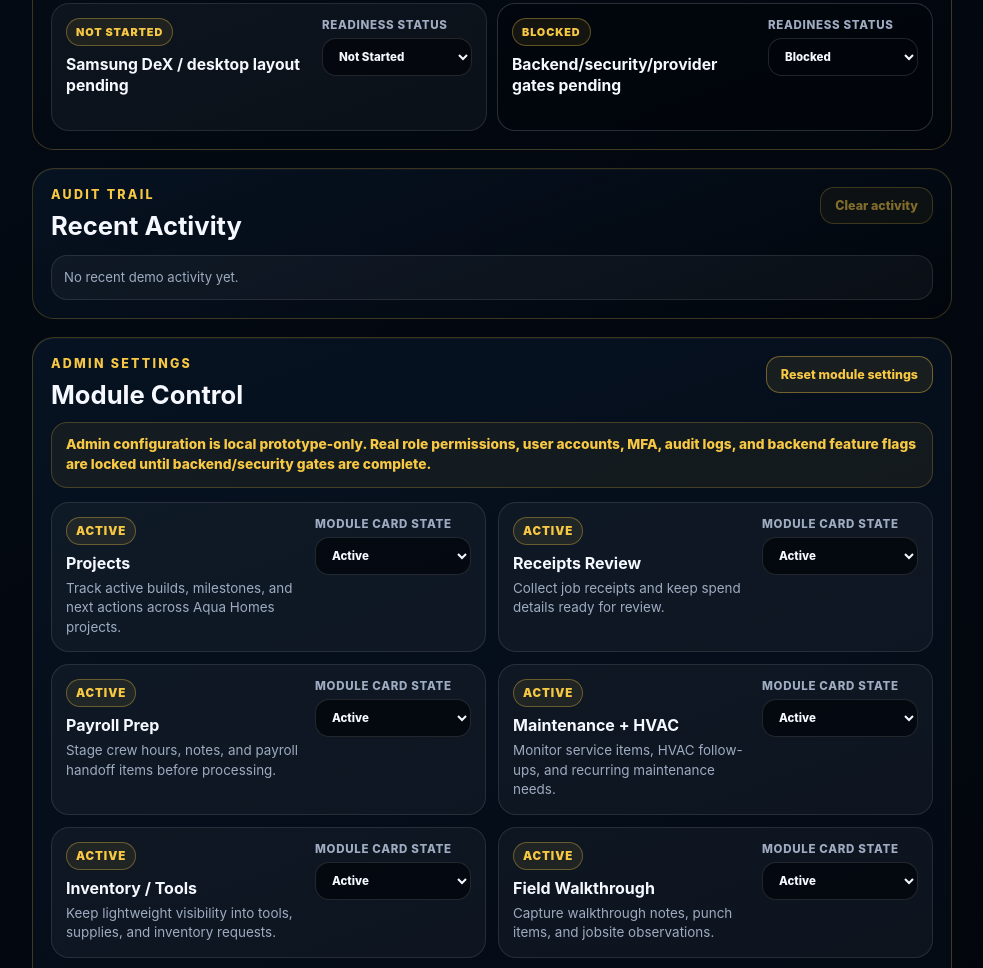
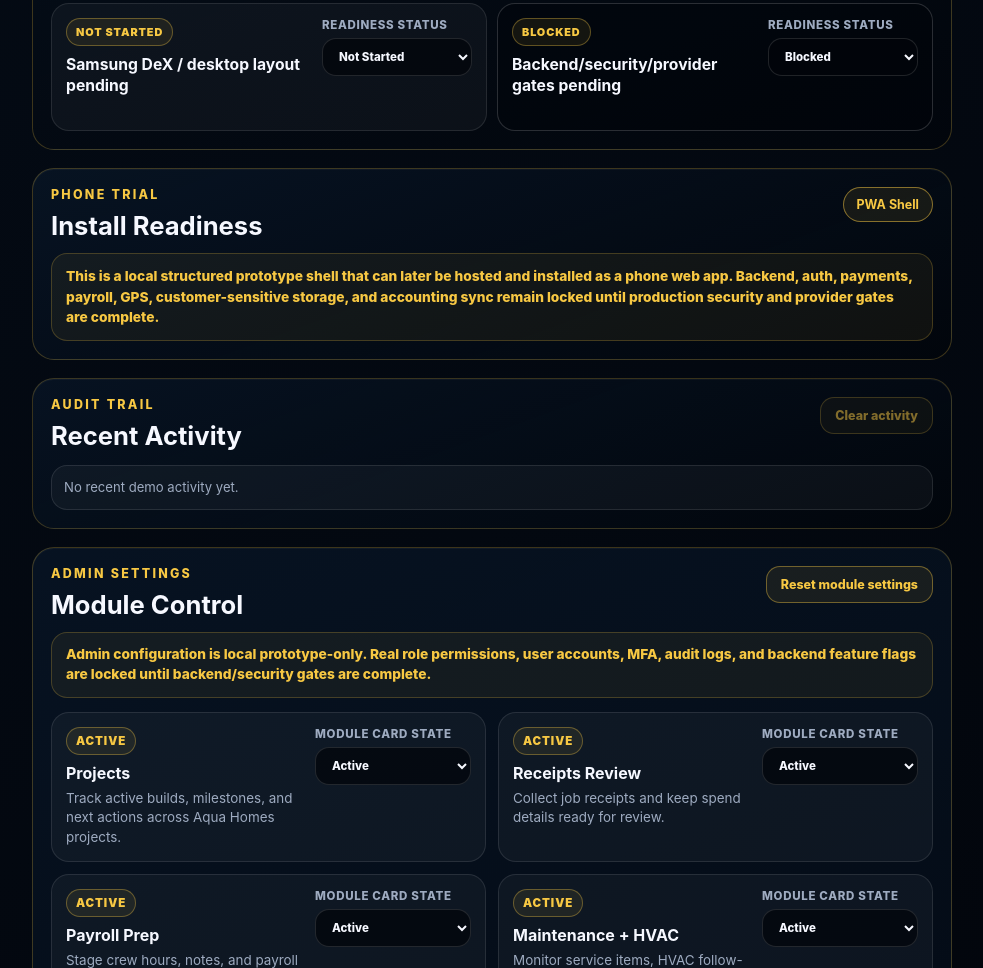
Before and after one commit to deyve55/aqua-homes-os, a plain HTML site: page structured-app/index.html in a window 1280 px wide. Shown: the part 2821-3789 px from the top of the page, without its empty margins (148-1131 px from the left). Drawn offline with Linux system fonts and the light colour scheme.

Commit message:
Add structured app PWA install shell

```diff
--- a/structured-app/index.html
+++ b/structured-app/index.html
@@ -3,7 +3,14 @@
   <head>
     <meta charset="utf-8" />
     <meta name="viewport" content="width=device-width, initial-scale=1" />
+    <meta name="application-name" content="Aqua Homes OS" />
+    <meta name="theme-color" content="#06111f" />
+    <meta name="mobile-web-app-capable" content="yes" />
+    <meta name="apple-mobile-web-app-capable" content="yes" />
+    <meta name="apple-mobile-web-app-title" content="Aqua Homes OS" />
+    <meta name="apple-mobile-web-app-status-bar-style" content="black-translucent" />
     <title>Aqua Homes AI Construction OS — Structured Starter</title>
+    <link rel="manifest" href="manifest.webmanifest" />
     <link rel="stylesheet" href="styles.css" />
   </head>
   <body>
@@ -74,6 +81,21 @@
             data-launch-readiness-list
             aria-label="Launch Control trial readiness checklist"
           ></div>
+        </section>
+
+        <section class="phone-trial-panel" aria-labelledby="phone-trial-title">
+          <div class="phone-trial-header">
+            <div>
+              <p class="eyebrow">Phone Trial</p>
+              <h2 id="phone-trial-title">Install Readiness</h2>
+            </div>
+            <span class="status-pill phone-trial-status">PWA Shell</span>
+          </div>
+          <p class="phone-trial-copy">
+            This is a local structured prototype shell that can later be hosted and installed as
+            a phone web app. Backend, auth, payments, payroll, GPS, customer-sensitive storage,
+            and accounting sync remain locked until production security and provider gates are complete.
+          </p>
         </section>
 
         <section class="activity-panel" aria-labelledby="activity-title">
--- a/structured-app/styles.css
+++ b/structured-app/styles.css
@@ -2544,3 +2544,56 @@ h1 {
     margin-top: 10px;
   }
 }
+
+.phone-trial-panel {
+  margin: 0 0 18px;
+  padding: 18px;
+  border: 1px solid rgba(247, 200, 67, 0.24);
+  border-radius: 22px;
+  background: linear-gradient(
+    160deg,
+    rgba(8, 21, 37, 0.86),
+    rgba(2, 5, 11, 0.7)
+  );
+  box-shadow: inset 0 1px 0 rgba(255, 255, 255, 0.04);
+}
+
+.phone-trial-header {
+  display: flex;
+  align-items: flex-start;
+  justify-content: space-between;
+  gap: 14px;
+  margin-bottom: 12px;
+}
+
+.phone-trial-header h2 {
+  margin-bottom: 0;
+  font-size: clamp(1.25rem, 4vw, 1.6rem);
+}
+
+.phone-trial-status {
+  border-color: rgba(247, 200, 67, 0.5);
+}
+
+.phone-trial-copy {
+  margin: 0;
+  padding: 12px 14px;
+  border: 1px solid rgba(247, 200, 67, 0.22);
+  border-radius: 16px;
+  color: var(--gold);
+  background: rgba(247, 200, 67, 0.06);
+  font-size: 0.86rem;
+  font-weight: 800;
+  line-height: 1.5;
+}
+
+@media (max-width: 720px) {
+  .phone-trial-header {
+    display: block;
+  }
+
+  .phone-trial-status {
+    display: inline-block;
+    margin-top: 12px;
+  }
+}
```
Also changed, not shown: structured-app/service-worker.js (added, +39 -0 lines), structured-app/app.js, structured-app/manifest.webmanifest (added).
